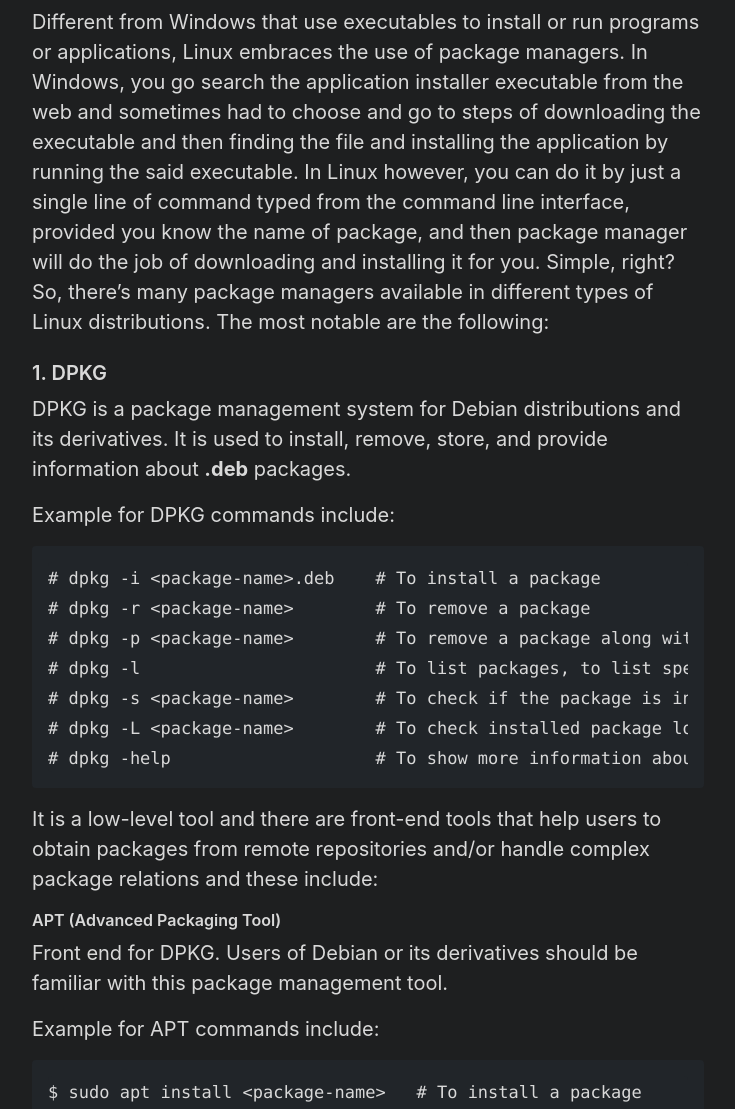
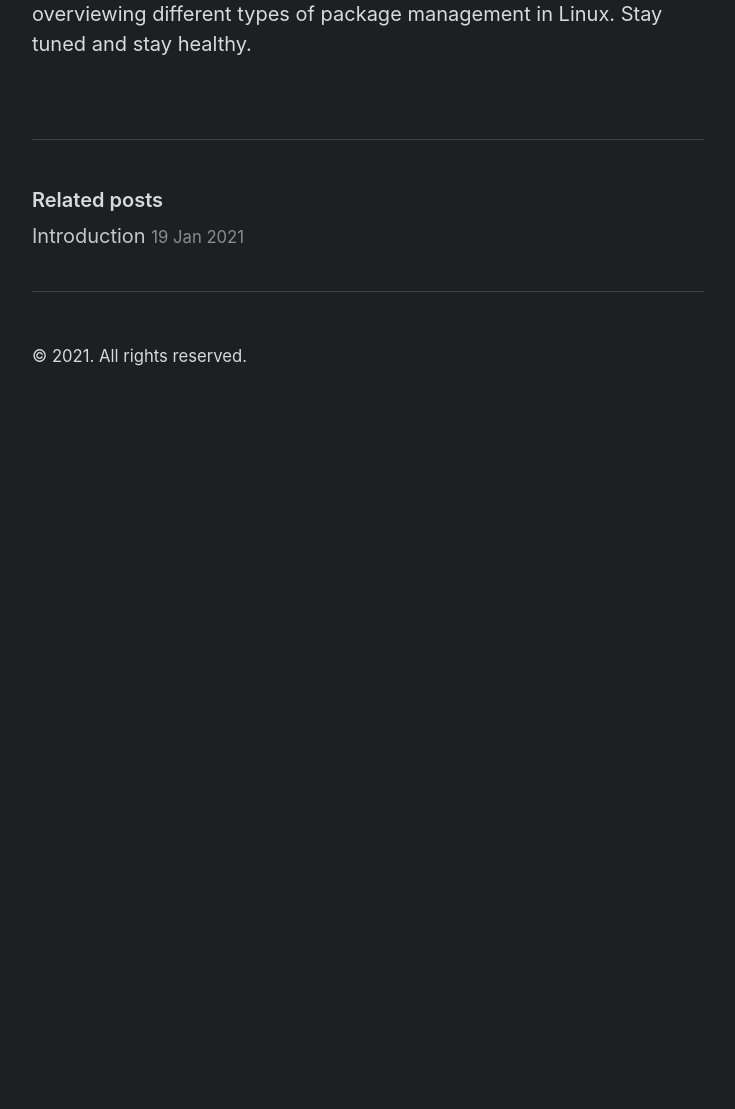
Before and after one commit to irvanmalik48/blog, a Jekyll site: the page built from _posts/2021-01-21-linux-intro.md, in a window 1280 px wide and 1400 px high, scrolled down 5869 px. Shown: the part 291-1400 px from the top of the window, without its empty margins (272-1007 px from the left). Built offline with Jekyll 4.4.1, drawn with Linux system fonts in a browser that asks for light colours; after the commit the page ends 6578 px from its top, so only the background shows below that; some of the changed text lies outside the part shown.

Commit message:
blog: 2nd post (complete)

````diff
--- a/_posts/2021-01-21-linux-intro.md
+++ b/_posts/2021-01-21-linux-intro.md
@@ -47,29 +47,4 @@
 ![Gentoo](https://upload.wikimedia.org/wikipedia/commons/1/11/Gentoo12.0.jpg)
 Gentoo is a Linux distribution meant for advanced users. Unlike every other Linux distributions mentioned above that uses precompiled binary packages, Gentoo compiles the source code locally according to the user's preferences and is often optimized for the specific type of computer. Although, precompiled binaries are still available for some larger packages without available source code. It uses Portage as its package management system that is designed to be modular, portable, easy to maintain, and flexible. Google's Chromium OS is known to be based from Gentoo Linux. Gentoo uses a rolling release method in which users only need to update regularly, whenever they want (and having a free time since compiling sometimes takes forever in a slower machine) to get the latest bleeding edge software to date. Gentoo has its own respectable [Gentoo Wiki](https://wiki.gentoo.org/) and [Gentoo Forums](https://forums.gentoo.org/).
 
-## Overview: Package Management
-Different from Windows that use executables to install or run programs or applications, Linux embraces the use of package managers. In Windows, you go search the application installer executable from the web and sometimes had to choose and go to steps of downloading the executable and then finding the file and installing the application by running the said executable. In Linux however, you can do it by just a single line of command typed from the command line interface, provided you know the name of package, and then package manager will do the job of downloading and installing it for you. Simple, right?
-So, there's many package managers available in different types of Linux distributions. The most notable are the following:
-### 1.  DPKG
-DPKG is a package management system for Debian distributions and its derivatives. It is used to install, remove, store, and provide information about <strong>.deb</strong> packages.
-
-Example for DPKG commands include:
-```
-# dpkg -i <package-name>.deb    # To install a package
-# dpkg -r <package-name>        # To remove a package
-# dpkg -p <package-name>        # To remove a package along with its config files
-# dpkg -l                       # To list packages, to list specific packages add a <package-name> after the option
-# dpkg -s <package-name>        # To check if the package is installed or not
-# dpkg -L <package-name>        # To check installed package location
-# dpkg -help                    # To show more information about dpkg and all its commands
-```
-It is a low-level tool and there are front-end tools that help users to obtain packages from remote repositories and/or handle complex package relations and these include:
-#### APT (Advanced Packaging Tool)
-Front end for DPKG. Users of Debian or its derivatives should be familiar with this package management tool.
-
-Example for APT commands include:
-```
-$ sudo apt install <package-name>   # To install a package
-$ sudo apt remove <package-name>    # To remove a package
-```
-Page is under construction.
+That's it for this post. In the next post, we will continue it with overviewing different types of package management in Linux. Stay tuned and stay healthy.
````
